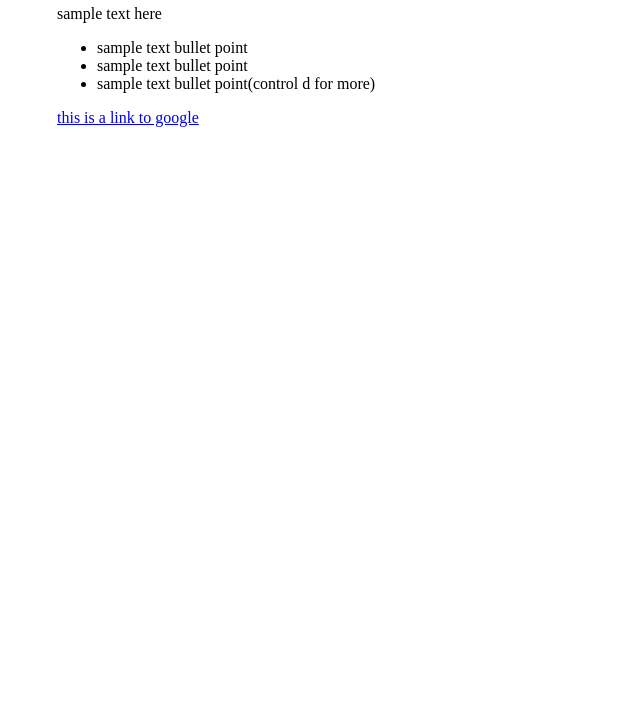
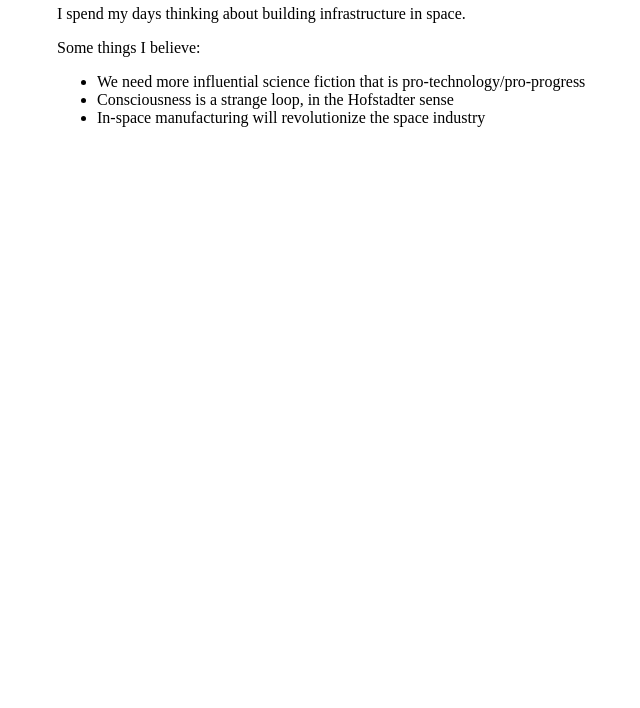
Before and after one commit to quademacdonald/quademacdonald.github.io, a plain HTML site: page index.html in a window 1280 px wide. Shown: the part 92-800 px from the top of the page, without its empty margins (258-898 px from the left). Drawn offline with Linux system fonts and the light colour scheme.

Commit message:
my updates message

```diff
--- a/index.html
+++ b/index.html
@@ -17,14 +17,15 @@
 <body>
 <div id="maincontent">
     <h2>Quade MacDonald</h2>
-    <p>sample text here</p>
+    <p>I spend my days thinking about building infrastructure in space.</p>
+    <p>Some things I believe:</p>
     <ul>
-        <li>sample text bullet point</li>
-        <li>sample text bullet point</li>
-        <li>sample text bullet point(control d for more)</li>
+        <li>We need more influential science fiction that is pro-technology/pro-progress</li>
+        <li>Consciousness is a strange loop, in the Hofstadter sense</li>
+        <li>In-space manufacturing will revolutionize the space industry</li>
     </ul>
     <p>
-        <a href="google.com">this is a link to google</a>
+        <a You can reach me at macdonaldquade@gmail.com</a>
     </p>
 </div>
 </body>
```
